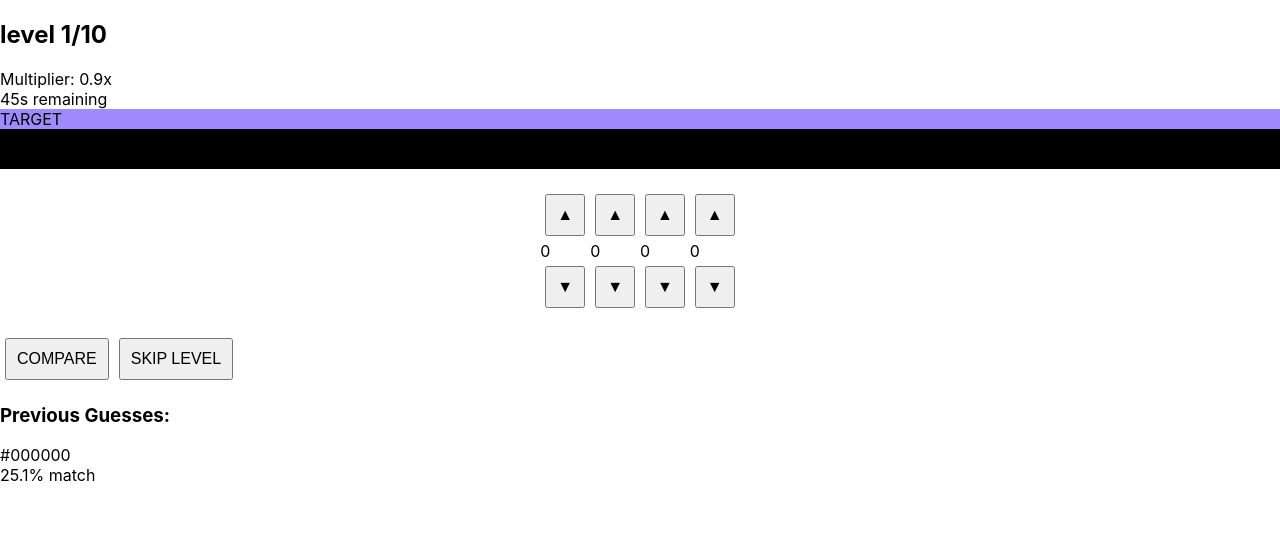
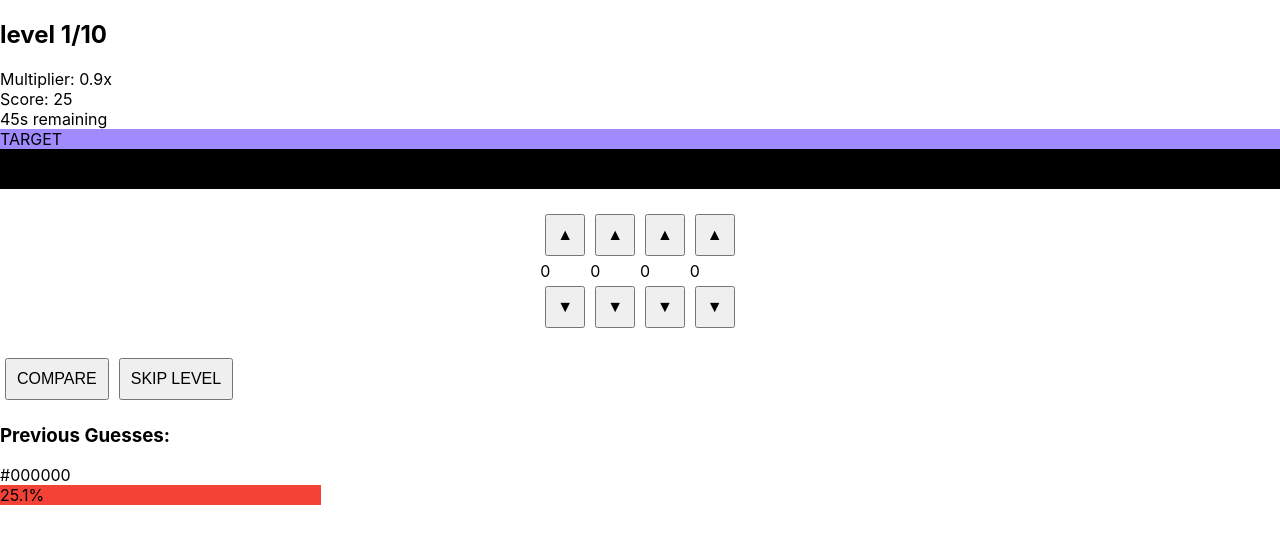
Before and after one commit to 1meatloaf/pascaline-simulator, a React (Create React App) app: page / in a window 1280 px wide. Both pictures are taken after a click on the button "COMPARE". Shown: the top 544 px of the page. Built offline with nearby package versions, Linux system fonts and the light colour scheme.

Commit message:
fea(revised):ui-implementation, accuracy

```diff
--- a/src/App.js
+++ b/src/App.js
@@ -108,7 +108,7 @@ const Game = () => {
 
     if (level >= 10) {
       localStorage.setItem('colorPuzzleHistory',
-        JSON.stringify([...gameHistory, {score, date: new Data()}])
+        JSON.stringify([...gameHistory, {score, date: new Date()}])
       );
       setGameEnded(true);
       return;
@@ -129,14 +129,16 @@ const Game = () => {
     }, [timeLeft]);
 
     if(gameEnded) return <EndScreen score={score} bestGuesses={bestGuesses} />;
+
   return (
     <div className="game-container">
       {/* header */}
       <div className='game-header'>
         <h2>level {level}/10</h2>
-      <div className="multiplier-badge">
+      <div className={`multiplier ${multiplier <= 0 ? 'negatif' : ''}`}>
         Multiplier: {multiplier.toFixed(1)}x
       </div>
+      <div className='score'>Score: {score}</div>
       <div className='timer'>{timeLeft}s remaining</div>
       </div>
 
@@ -145,20 +147,22 @@ const Game = () => {
         <div className='target-color' style={{ backgroundColor: targetColor }}>
           <span>TARGET</span>
         </div>
-        <div className='player-color' style={{ backgroundColor: currentHex() }}>
+        <div className='player-color'
+        style={{ backgroundColor: showPreview ? currentHex() : 'transparent'}}>
           <span>YOUR COLOR</span>
-          <div className='hex-value'>{currentHex()}</div>
+          <div className='hex-value'>{showPreview && currentHex()}</div>
         </div>
       </div>
 
       <div className='pascaline-interface'>
         <div className='wheels'>
           {wheels.map((value, index) => (
-            <div key={index} className='wheel'>
-              <button onClick={() => updateWheel(index, 1)}>▲</button>
-              <div className='wheel-value'>{value}</div>
-              <button onClick={() => updateWheel(index, -1)}>▼</button>
-            </div>
+            <Wheel
+              key={index}
+              value={value}
+              onIncrement={() => updateWheel(index, 1)}
+              onDecrement={() => updateWheel(index, -1)}
+            />
           ))}
         </div>
 
@@ -166,32 +170,107 @@ const Game = () => {
           <button className='compare-button' onClick={handleCompare}>
             COMPARE
           </button>
-          <button className='skip-button' onClick={handleLevelEnd}>
+          <button className='skip-button' onClick={() => handleLevelEnd()}>
             SKIP LEVEL
           </button>
         </div>
       </div>
 
-      {/* Guesses History */}
+      <div className='hint-container'>
+        {hint && <div className='hint'>💡 hint: {hint}</div>}
+      </div>
+
+      <GuessHistory
+        guesses={guesses}
+        bestGuesses={bestGuesses}
+        onSelect={guess => {
+          setCurrentValue(guess.value);
+          setShowPreview(true);
+        }}
+      />
+    </div>
+    );
+  };
+
+  const Wheel = ({ value, onIncrement, onDecrement}) => (
+    <div className='wheel'>
+      <button onClick={onIncrement}>▲</button>
+      <div className='wheel-value'>{value}</div>
+      <button onClick={onDecrement}>▼</button>
+    </div>
+  );
+
+  const GuessHistory = ({ guesses, bestGuesses, onSelect }) => {
+    const bestAccuracy = guesses.length > 0 ? Math.max(...guesses.map(g => g.accuracy)) : 0;
+
+    return (
       <div className='guess-history'>
         <h3>Previous Guesses:</h3>
-        {guesses.map((guess, index) => (
-          <div key={index} className='guess-item'>
-            <div className='color-swatch'
-                 style={{ backgroundColor: guess.hex }}/>
-            <div className='guess-details'>
-              <div>{guess.hex}</div>
-              <div>{guess.accuracy}% match</div>
-            </div>
+            {guesses.map((guess, index) => (
+              <div
+                key={index}
+                className={`guess-item ${guess.accuracy == bestAccuracy ? 'best-guess' : ''}`}
+                onClick={() => onSelect(guess)}
+              >
+                <div className='color-swatch' style={{ backgroundColor: guess.hex }}/>
+                <div className='guess-details'>
+                  <div className='hex-code'>{guess.hex}</div>
+                  <div className='accuracy-bar'>
+                    <div
+                      className='bar-fill'
+                      style={{
+                        width: `${guess.accuracy}%`,
+                        backgroundColor: getAccuracyColor(guess.accuracy)
+                      }}
+                    >
+                      <span className='accuracy-text'>{guess.accuracy}%</span>
+                    </div>
+                  </div>
+                      {guess.auto && <div className='auto-tag'>AUTO</div>}
+                </div>
+              </div>
+            ))}
+        </div>
+    );
+  };
+
+
+
+  const EndScreen = ({ score, bestGuesses }) => (
+    <div className='end-screen'>
+      <h2>Game Complete! 🎉</h2>
+      <div className='total-score'>Final Score: {score}</div>
+
+      <div className='heatmap'>
+        {bestGuesses.map((guess, index) => (
+          <div
+            key={index}
+            className='heatmap-item'
+            style={{
+              backgroundColor: guess.hex,
+              opacity: guess.accuracy / 100
+            }}>
+              <span>L{index + 1}</span>
           </div>
         ))}
       </div>
+
+      <button
+        className='play-again'
+        onClick={() => window.location.reload()}>
+          Play Again
+        </button>
     </div>
   );
-};
 
 function generateRandomColor() {
   return `#${Math.floor(Math.random() * 16777215).toString(16).padStart(6, '0')}`;
 }
 
+function getAccuracyColor(accuracy) {
+  if(accuracy >= 70) return '#4CAF50';
+  if(accuracy >= 30) return '#FF9800';
+  return '#F44336';
+}
+
 export default Game;
```
